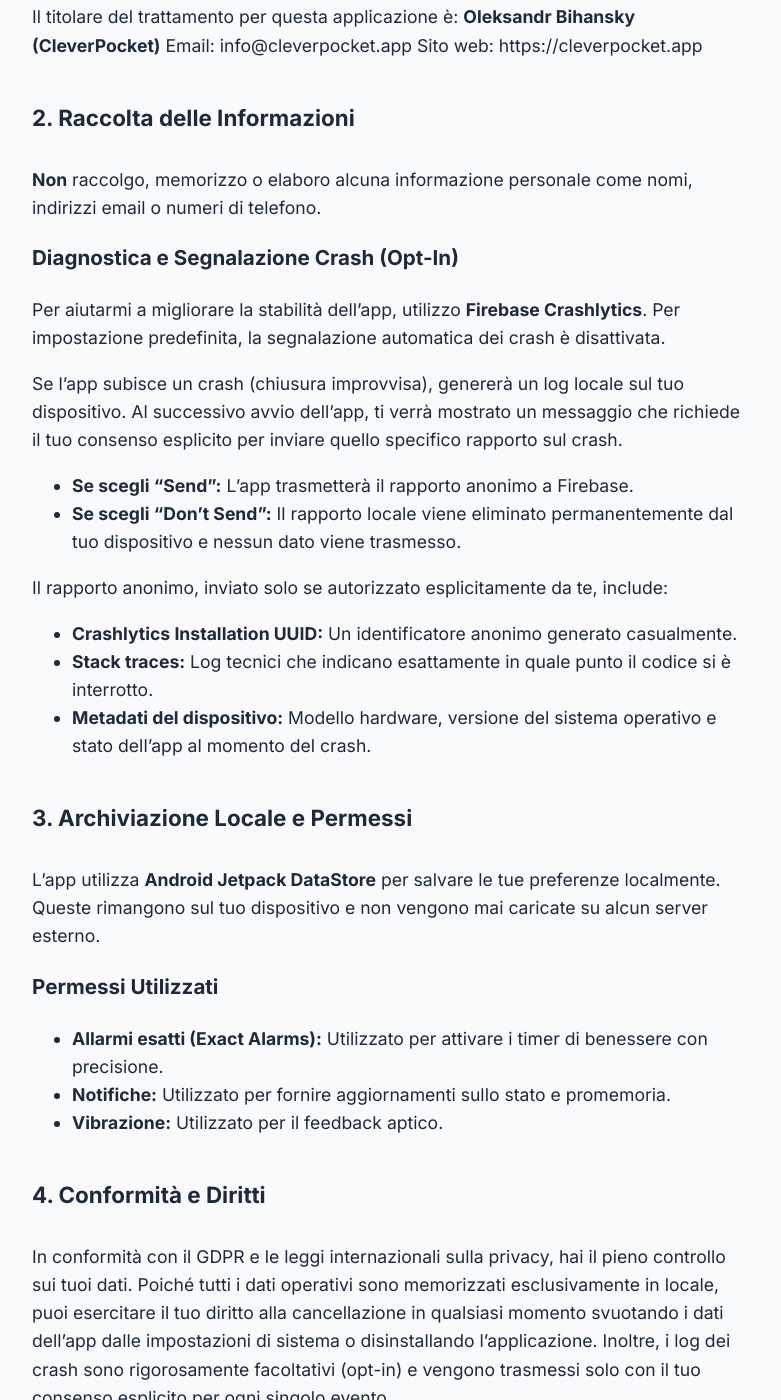
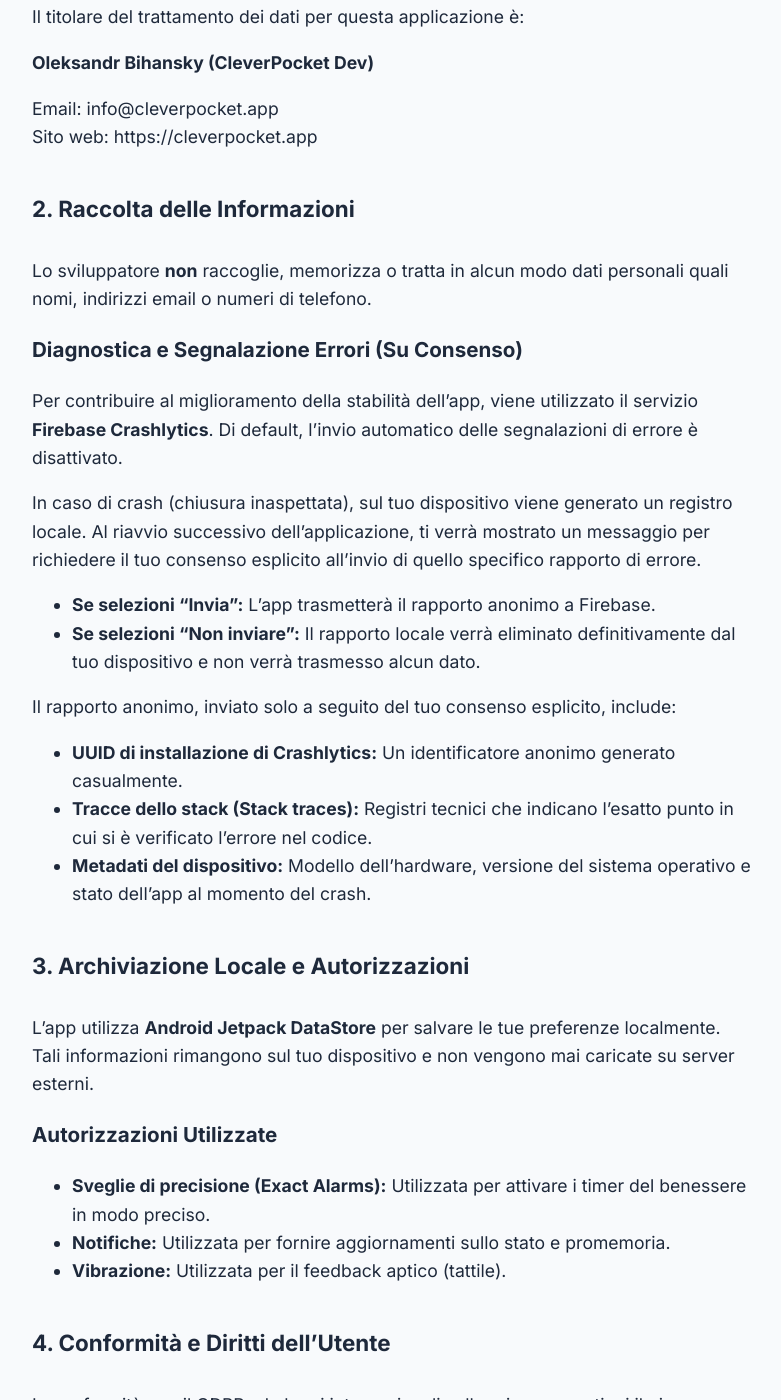
Before and after one commit to digitalcreat0r/sitoweb, a Jekyll site: the page built from policies/privacy-policy-screenrest_it.md, in a window 1280 px wide and 1400 px high, scrolled down 538 px. Shown: the whole window, without its empty margins (248-1029 px from the left). Built offline with Jekyll 4.4.1, drawn with Linux system fonts in a browser that asks for light colours; some of the changed text lies outside the part shown.

Commit message:
aggiornamento policy

```diff
--- a/policies/privacy-policy-screenrest_it.md
+++ b/policies/privacy-policy-screenrest_it.md
@@ -9,39 +9,42 @@
 
 *Ultimo aggiornamento: 15 maggio 2026*
 
-**ScreenRest** è un'applicazione sviluppata e gestita da **Oleksandr Bihansky** ("io"), operante come **CleverPocket**. È costruita con un approccio "Privacy by Design": credo che i tuoi dati appartengano a te. Questa applicazione è progettata per funzionare principalmente sul tuo dispositivo, mantenendo elevati standard di stabilità tecnica e privacy.
+**ScreenRest** è un'applicazione sviluppata e gestita da **Oleksandr Bihansky** ("lo sviluppatore"), operante come **{{ site.brand }}**. L'applicazione è stata progettata seguendo il principio di "Privacy by Design" (Privacy fin dalla progettazione): è strutturata per funzionare principalmente sul tuo dispositivo, garantendo al contempo elevati standard di stabilità tecnica e riservatezza.
 
-## 1. Titolare del Trattamento
-Il titolare del trattamento per questa applicazione è:
-**Oleksandr Bihansky (CleverPocket)**
-Email: {{ site.email }}
+## 1. Titolare del Trattamento dei Dati
+Il titolare del trattamento dei dati per questa applicazione è:
+
+**Oleksandr Bihansky ({{ site.brand }})**
+
+Email: {{ site.email }}<br>
 Sito web: {{ site.url }}
 
 ## 2. Raccolta delle Informazioni
-**Non** raccolgo, memorizzo o elaboro alcuna informazione personale come nomi, indirizzi email o numeri di telefono.
+Lo sviluppatore **non** raccoglie, memorizza o tratta in alcun modo dati personali quali nomi, indirizzi email o numeri di telefono.
 
-### Diagnostica e Segnalazione Crash (Opt-In)
-Per aiutarmi a migliorare la stabilità dell'app, utilizzo **Firebase Crashlytics**. Per impostazione predefinita, la segnalazione automatica dei crash è disattivata.
+### Diagnostica e Segnalazione Errori (Su Consenso)
+Per contribuire al miglioramento della stabilità dell'app, viene utilizzato il servizio **Firebase Crashlytics**. Di default, l'invio automatico delle segnalazioni di errore è disattivato.
 
-Se l'app subisce un crash (chiusura improvvisa), genererà un log locale sul tuo dispositivo. Al successivo avvio dell'app, ti verrà mostrato un messaggio che richiede il tuo consenso esplicito per inviare quello specifico rapporto sul crash.
-- **Se scegli "Send":** L'app trasmetterà il rapporto anonimo a Firebase.
-- **Se scegli "Don't Send":** Il rapporto locale viene eliminato permanentemente dal tuo dispositivo e nessun dato viene trasmesso.
+In caso di crash (chiusura inaspettata), sul tuo dispositivo viene generato un registro locale. Al riavvio successivo dell'applicazione, ti verrà mostrato un messaggio per richiedere il tuo consenso esplicito all'invio di quello specifico rapporto di errore.
+- **Se selezioni "Invia":** L'app trasmetterà il rapporto anonimo a Firebase.
+- **Se selezioni "Non inviare":** Il rapporto locale verrà eliminato definitivamente dal tuo dispositivo e non verrà trasmesso alcun dato.
 
-Il rapporto anonimo, inviato solo se autorizzato esplicitamente da te, include:
-- **Crashlytics Installation UUID:** Un identificatore anonimo generato casualmente.
-- **Stack traces:** Log tecnici che indicano esattamente in quale punto il codice si è interrotto.
-- **Metadati del dispositivo:** Modello hardware, versione del sistema operativo e stato dell'app al momento del crash.
+Il rapporto anonimo, inviato solo a seguito del tuo consenso esplicito, include:
+- **UUID di installazione di Crashlytics:** Un identificatore anonimo generato casualmente.
+- **Tracce dello stack (Stack traces):** Registri tecnici che indicano l'esatto punto in cui si è verificato l'errore nel codice.
+- **Metadati del dispositivo:** Modello dell'hardware, versione del sistema operativo e stato dell'app al momento del crash.
 
-## 3. Archiviazione Locale e Permessi
-L'app utilizza **Android Jetpack DataStore** per salvare le tue preferenze localmente. Queste rimangono sul tuo dispositivo e non vengono mai caricate su alcun server esterno.
+## 3. Archiviazione Locale e Autorizzazioni
+L'app utilizza **Android Jetpack DataStore** per salvare le tue preferenze localmente. Tali informazioni rimangono sul tuo dispositivo e non vengono mai caricate su server esterni.
 
-### Permessi Utilizzati
-- **Allarmi esatti (Exact Alarms):** Utilizzato per attivare i timer di benessere con precisione.
-- **Notifiche:** Utilizzato per fornire aggiornamenti sullo stato e promemoria.
-- **Vibrazione:** Utilizzato per il feedback aptico.
+### Autorizzazioni Utilizzate
+- **Sveglie di precisione (Exact Alarms):** Utilizzata per attivare i timer del benessere in modo preciso.
+- **Notifiche:** Utilizzata per fornire aggiornamenti sullo stato e promemoria.
+- **Vibrazione:** Utilizzata per il feedback aptico (tattile).
 
-## 4. Conformità e Diritti
-In conformità con il GDPR e le leggi internazionali sulla privacy, hai il pieno controllo sui tuoi dati. Poiché tutti i dati operativi sono memorizzati esclusivamente in locale, puoi esercitare il tuo diritto alla cancellazione in qualsiasi momento svuotando i dati dell'app dalle impostazioni di sistema o disinstallando l'applicazione. Inoltre, i log dei crash sono rigorosamente facoltativi (opt-in) e vengono trasmessi solo con il tuo consenso esplicito per ogni singolo evento.
+## 4. Conformità e Diritti dell'Utente
+In conformità con il GDPR e le leggi internazionali sulla privacy, mantieni il pieno controllo sui tuoi dati. Poiché tutti i dati operativi sono archiviati localmente, puoi esercitare il tuo diritto alla cancellazione in qualsiasi momento svuotando i dati dell'app o disinstallando l'applicazione. Inoltre, i registri dei crash sono rigorosamente facoltativi e vengono trasmessi solo con il tuo consenso esplicito, richiesto singolarmente per ogni evento.
 
-## 5. Informazioni di Contatto
-Se hai domande riguardanti la tua privacy, puoi contattarmi all'indirizzo: **{{ site.email }}**
+## 5. Contatti
+Per qualsiasi domanda riguardante la tua privacy, puoi contattare lo sviluppatore all'indirizzo:<br>
+**{{ site.email }}**
```
